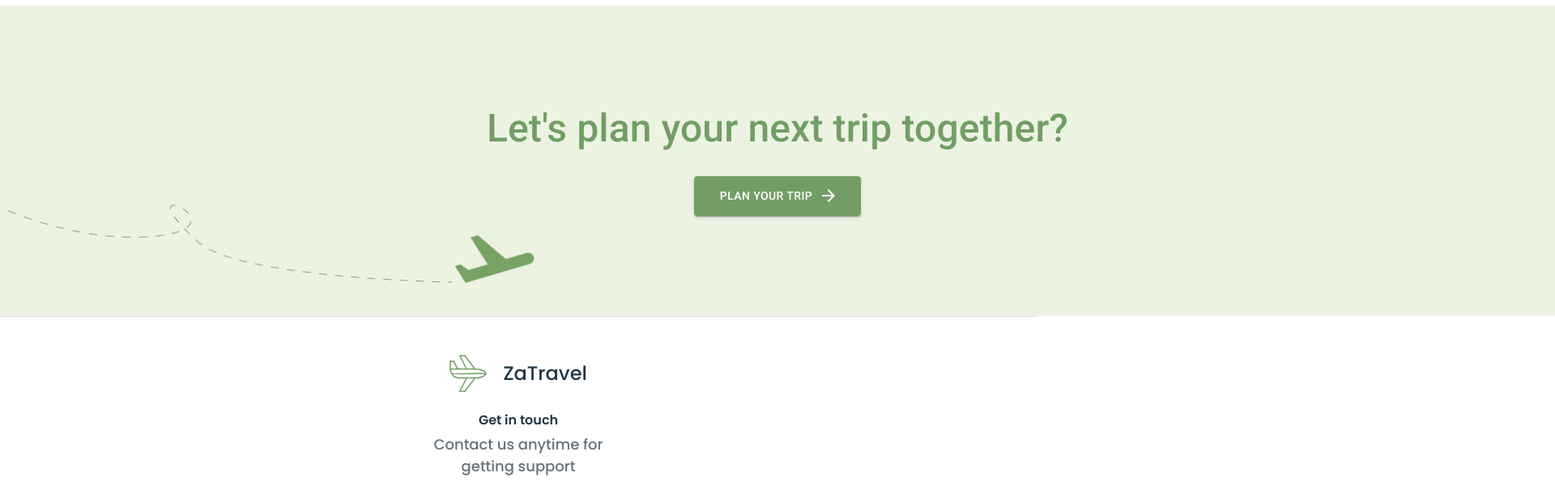
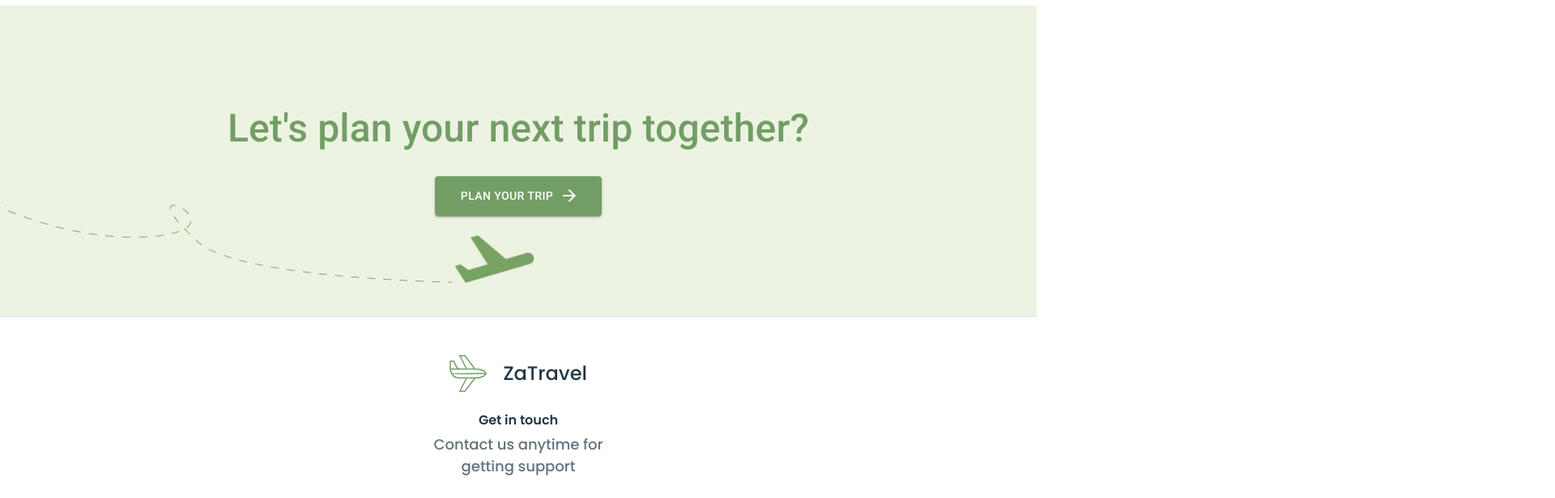
Before and after one commit to Mortharion-tech/za-travel, a React (Vite) app: page / in a window 1280 px wide. Shown: the part 2720-3336 px from the top of the page at 81% size, 1920 px wide, since content can reach past the window. Built offline with nearby package versions, Linux system fonts and the light colour scheme; no server answers.

Commit message:
Update DesktopNextTrip.tsx

```diff
--- a/src/features/landing/components/DesktopNextTrip.tsx
+++ b/src/features/landing/components/DesktopNextTrip.tsx
@@ -9,7 +9,7 @@ export default function NextTrip() {
   return (
     <Box
       alignContent="center"
-      width="1920px"
+      width="100%"
       height="384px"
       sx={{
         backgroundColor: '#92B5582B',
```
